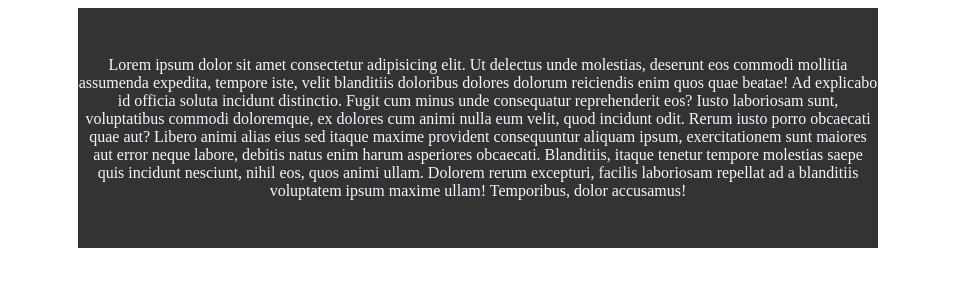
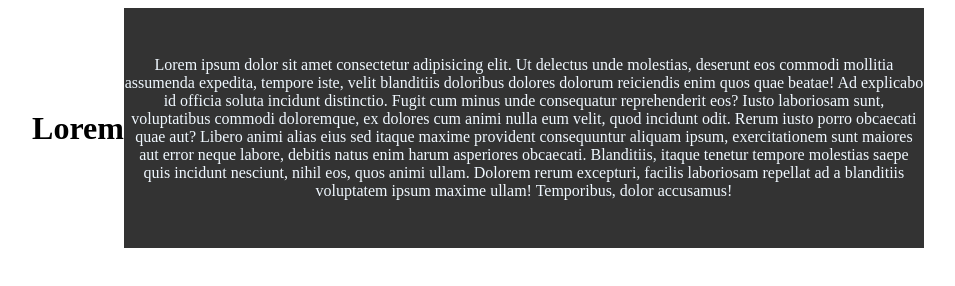
Before and after one commit to Hennamaria07/demo, a plain HTML site: page index.html in a window 1280 px wide. Shown: the whole page, without its empty margins (162-1117 px from the left). Drawn offline with Linux system fonts and the light colour scheme.

Commit message:
Update index.html
new heading is added

```diff
--- a/index.html
+++ b/index.html
@@ -7,12 +7,12 @@
 </head>
 <body>
     <div style=" display: flex; justify-content: center;align-items: center;">
+        <h1>Lorem</h1>
     <div style="width: 50rem; height: 15rem; background: #333; display: flex; justify-content: center;align-items: center;">
         <p style="text-align: center; color: aliceblue;">Lorem ipsum dolor sit amet consectetur adipisicing elit. Ut delectus unde molestias, deserunt eos commodi mollitia assumenda expedita, tempore iste, velit blanditiis doloribus dolores dolorum reiciendis enim quos quae beatae!
         Ad explicabo id officia soluta incidunt distinctio. Fugit cum minus unde consequatur reprehenderit eos? Iusto laboriosam sunt, voluptatibus commodi doloremque, ex dolores cum animi nulla eum velit, quod incidunt odit.
         Rerum iusto porro obcaecati quae aut? Libero animi alias eius sed itaque maxime provident consequuntur aliquam ipsum, exercitationem sunt maiores aut error neque labore, debitis natus enim harum asperiores obcaecati.
         Blanditiis, itaque tenetur tempore molestias saepe quis incidunt nesciunt, nihil eos, quos animi ullam. Dolorem rerum excepturi, facilis laboriosam repellat ad a blanditiis voluptatem ipsum maxime ullam! Temporibus, dolor accusamus!</p>
-
     </div>
     </div>
 </body>
```
